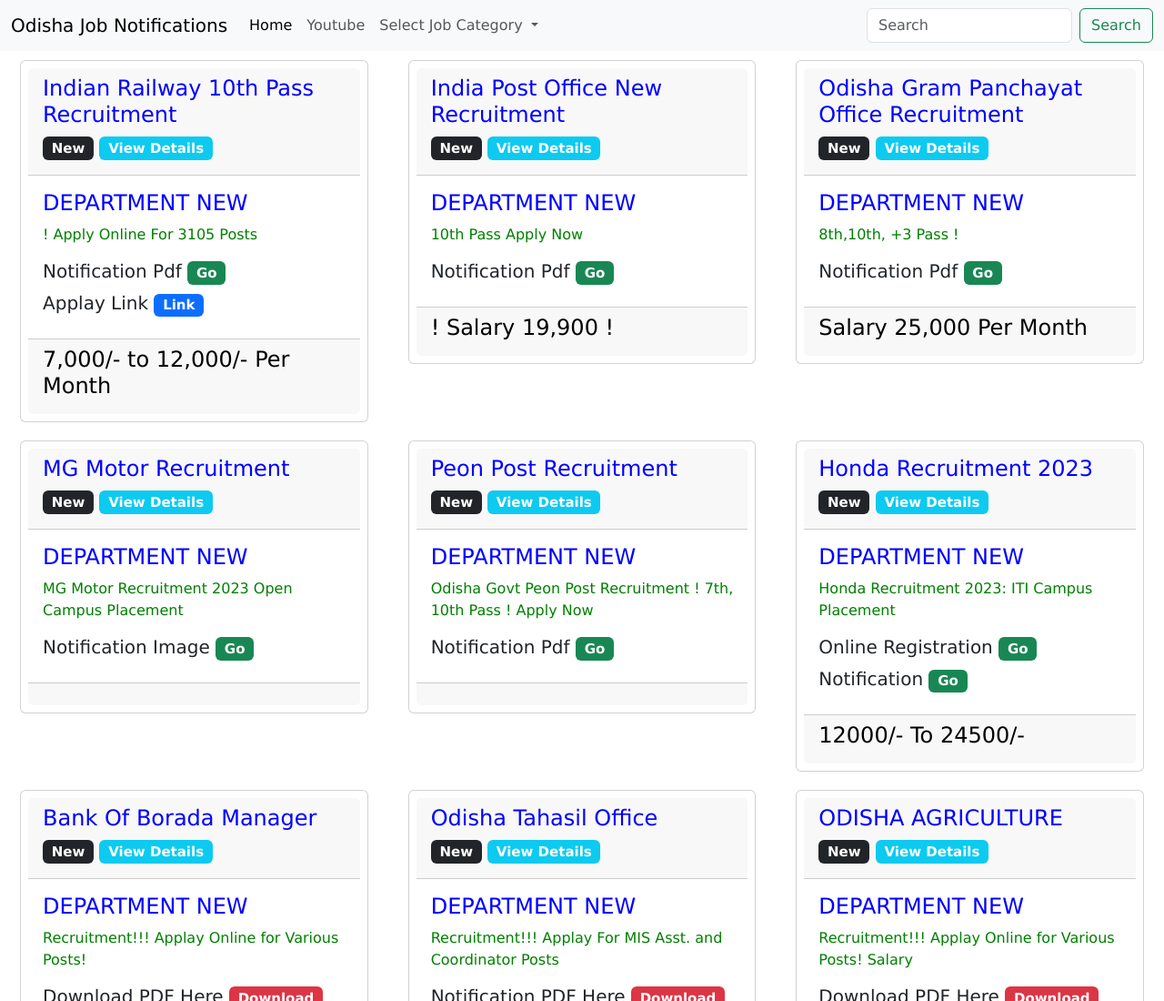
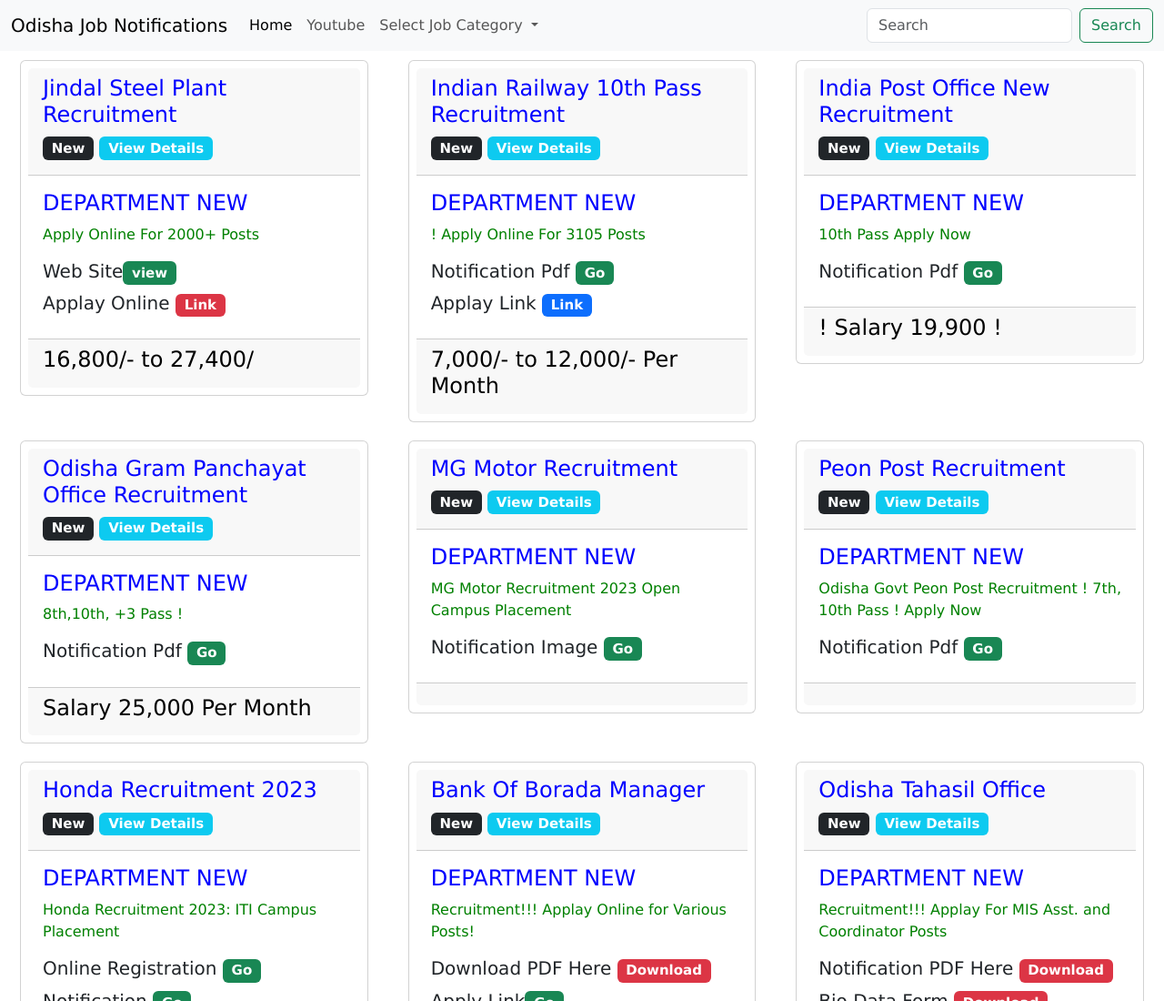
Before and after one commit to srpchoudhury/odishajobnotifications, a plain HTML site: page LatestNotification.html in a window 1280 px wide. Shown: the top 1100 px of the page at 91% size. Drawn offline with nearby package versions, Linux system fonts and the light colour scheme.

Commit message:
Update LatestNotification.html

```diff
--- a/LatestNotification.html
+++ b/LatestNotification.html
@@ -63,6 +63,31 @@
     <div class="container-fluid">
         <!-- Cards-->
         <div class="row">
+             <div class="col-md-4">
+                <div class="card p-2">
+                    <div class="card-header">
+                        <h4 style="color: blue;">Jindal Steel Plant Recruitment</h4>
+                        <h5> <span class="badge bg-dark">New</span> <span class="badge bg-info"><a class="nav-link"
+                                    href="DetailsPages/JindalSteelPlant.html">View Details</a></span>
+                        </h5>
+                    </div>
+                    <div class="card-body">
+                        <h4 style="color: blue;"> DEPARTMENT NEW</h4>
+                        <p style="color: green;">  Apply Online For 2000+ Posts   </p>
+
+                        <h5> <a class="nav-link"
+                                href="https://www.jindalsteelpower.com/job-openings.html">
+                                Web Site<span class="badge bg-success"> view</span></a></h5>
+                                <h5> <a class="nav-link"
+                                    href="https://www.jindalsteelpower.com/job-application.html">
+                                    Applay Online <span class="badge bg-danger">Link</span></a></h5>
+
+                    </div>
+                    <div class="card-footer">
+                        <h4 style="color: black;">16,800/- to 27,400/ </h4>
+                    </div>
+                </div>
+            </div>
              <div class="col-md-4">
                 <div class="card p-2">
                     <div class="card-header">
```
